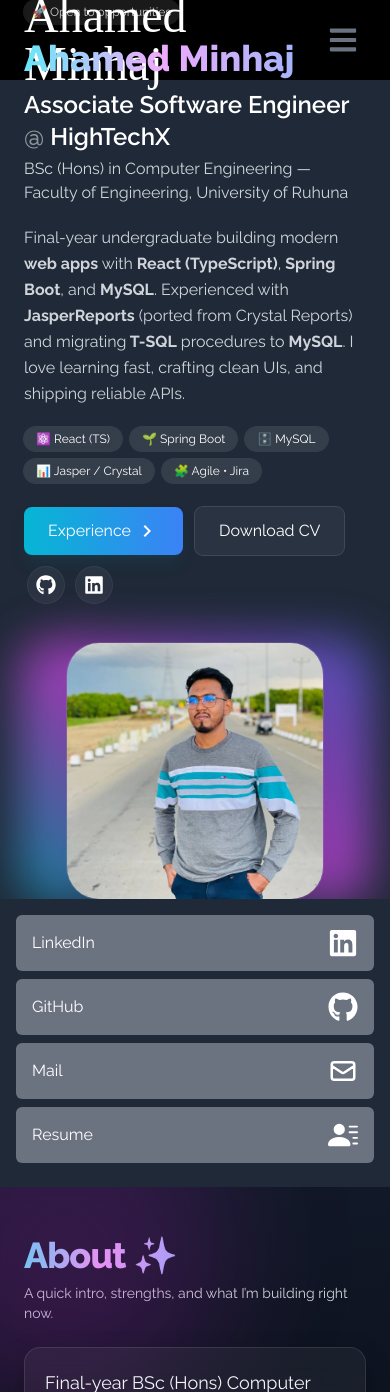
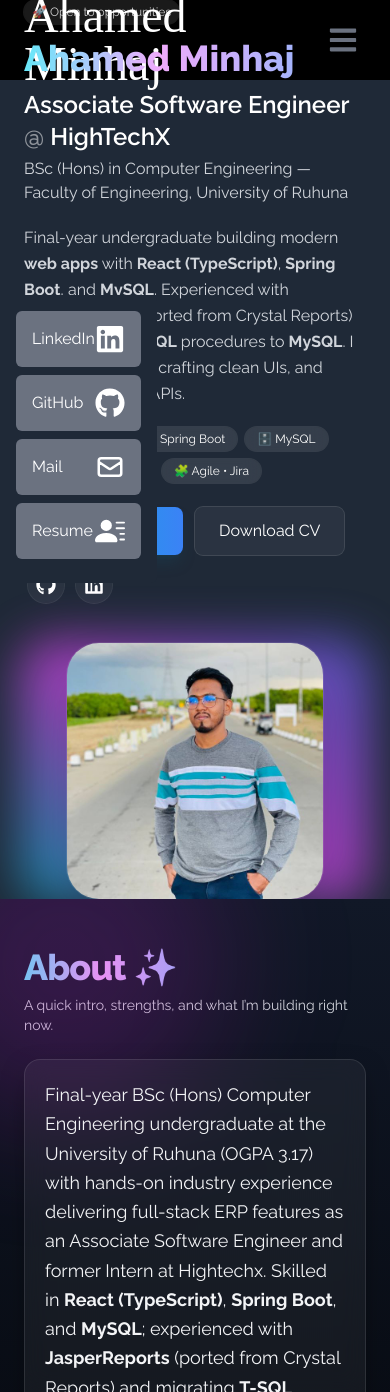
Before and after one commit to AhamedMinhaj456/Ahamed-Minhaj-Portfolio, a React (Create React App) app: page / in a window 390 px wide. Shown: the top 1392 px of the page. Built offline with nearby package versions, Linux system fonts and the light colour scheme.

Commit message:
final year changes 14/08/2025 - v.2.0

```diff
--- a/src/components/SocialLink.jsx
+++ b/src/components/SocialLink.jsx
@@ -47,12 +47,14 @@
   ];
 
   return (
-    <div className="lg:flex lg:flex-col lg:top-[35%] lg:left-0 lg:fixed">
-      <ul className="lg:hidden bg-gray-800 p-4 overflow-y-auto">
+    // was: "lg:flex lg:flex-col lg:top-[35%] lg:left-0 lg:fixed"
+    <div className="fixed top-[35%] left-0 z-[9999]">
+      {/* Mobile version (unchanged look, now also floating) */}
+      <ul className="lg:hidden bg-gray-800 p-4 overflow-y-auto rounded-r-md">
         {links.map((link) => (
           <li
             key={link.id}
-            className={`flex justify-between items-center w-full h-14 px-4 mb-2 bg-gray-500 hover:bg-gray-600 rounded-md duration-300 ${link.style}`}
+            className={`flex justify-between items-center w-full h-14 px-4 mb-2 bg-gray-500 hover:bg-gray-600 rounded-md duration-300 ${link.style || ""}`}
           >
             <a
               href={link.href}
@@ -66,11 +68,13 @@
           </li>
         ))}
       </ul>
+
+      {/* Desktop version (same slide-out gray rail) */}
       <ul className="hidden lg:flex lg:flex-col">
         {links.map((link) => (
           <li
             key={link.id}
-            className={`flex justify-between items-center w-40 h-14 px-4 ml-[-100px] bg-gray-500 hover:ml-[-10px] hover:rounded-md duration-300 ${link.style}`}
+            className={`flex justify-between items-center w-40 h-14 px-4 ml-[-100px] bg-gray-500 hover:ml-[-10px] hover:rounded-md duration-300 ${link.style || ""}`}
           >
             <a
               href={link.href}
```
